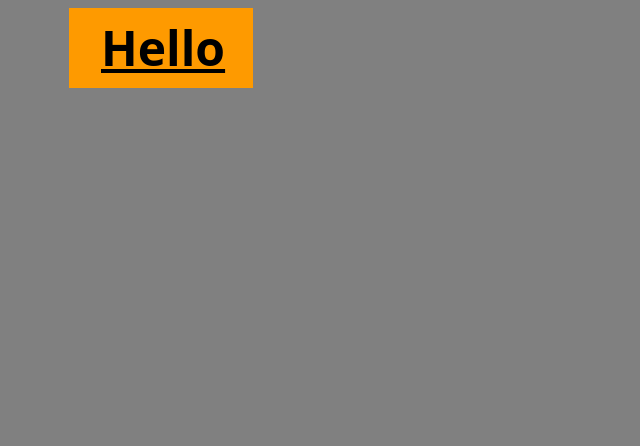
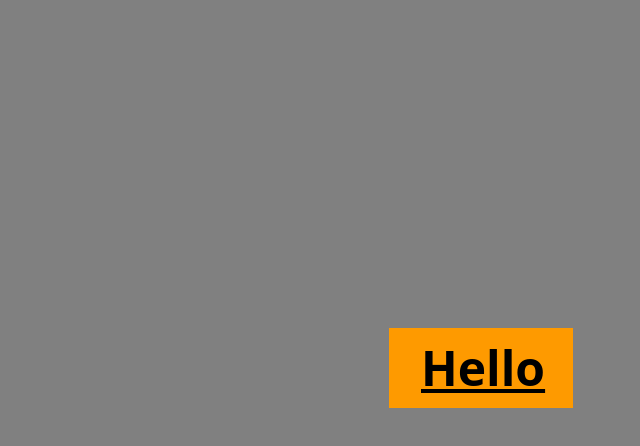
Before and after one commit to Eran2001/dp-react-course, a React (Vite) app: page / in a window 1280 px wide. Shown: the top 446 px of the page, without its empty margins (315-955 px from the left). Built offline with nearby package versions, Linux system fonts and the light colour scheme.

Commit message:
add some margin

```diff
--- a/src/App.jsx
+++ b/src/App.jsx
@@ -1,7 +1,7 @@
 function App() {
   return (
     <>
-      <h1 className="text-5xl w-46 p-4 bg-amber-500 font-bold underline indent-4 relative top-2 left-96">
+      <h1 className="text-5xl w-46 m-80 p-4 bg-amber-500 font-bold underline indent-4 relative top-2 left-96">
         Hello
       </h1>
     </>
```
